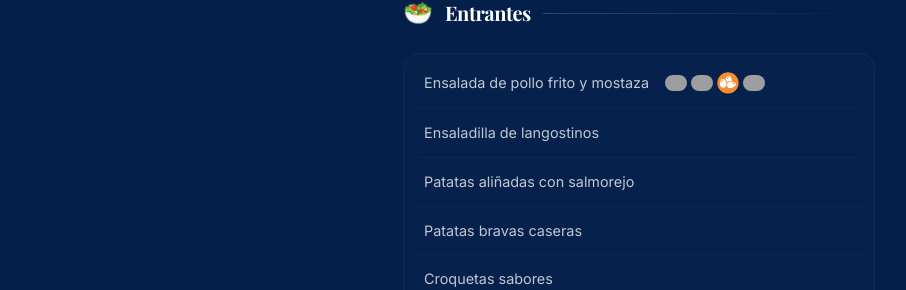
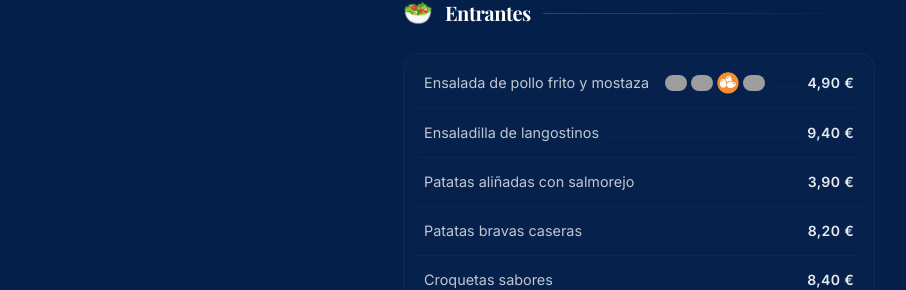
Before and after one commit to Sergiomonty1/cartabarsabores, a Next.js app: page /menu/alergenos in a window 1280 px wide. Shown: the part 514-804 px from the top of the page, without its empty margins (1-907 px from the left). Built offline with nearby package versions, Linux system fonts and the light colour scheme; no server answers; the database is empty; grey boxes are pictures that could not be loaded.

Commit message:
fix: show price and dotted line in allergens view

```diff
--- a/app/menu/[type]/page.tsx
+++ b/app/menu/[type]/page.tsx
@@ -137,10 +137,14 @@ const CategorySection = React.memo(function CategorySection({
               >
                 {showAllergens ? (
                   <>
-                    <span className="text-[0.9rem] text-white/75 leading-snug group-hover:text-white transition-colors duration-200">
+                    <span className="text-[0.9rem] text-white/75 leading-snug flex-shrink-0 group-hover:text-white transition-colors duration-200">
                       {item.name}
                     </span>
                     <AllergenIcons allergens={item.allergens} />
+                    <span className="flex-1 border-b border-dotted border-white/[0.04] min-w-[1rem] self-end mb-1.5 group-hover:border-white/20 transition-colors duration-300" />
+                    <span className="text-white/90 text-sm font-semibold tracking-wide whitespace-nowrap group-hover:text-white">
+                      {fmt(displayPrice)}
+                    </span>
                   </>
                 ) : displayPrice === 0 ? (
                   <span className="text-[0.9rem] text-white/70 leading-snug group-hover:text-white transition-colors">
```
